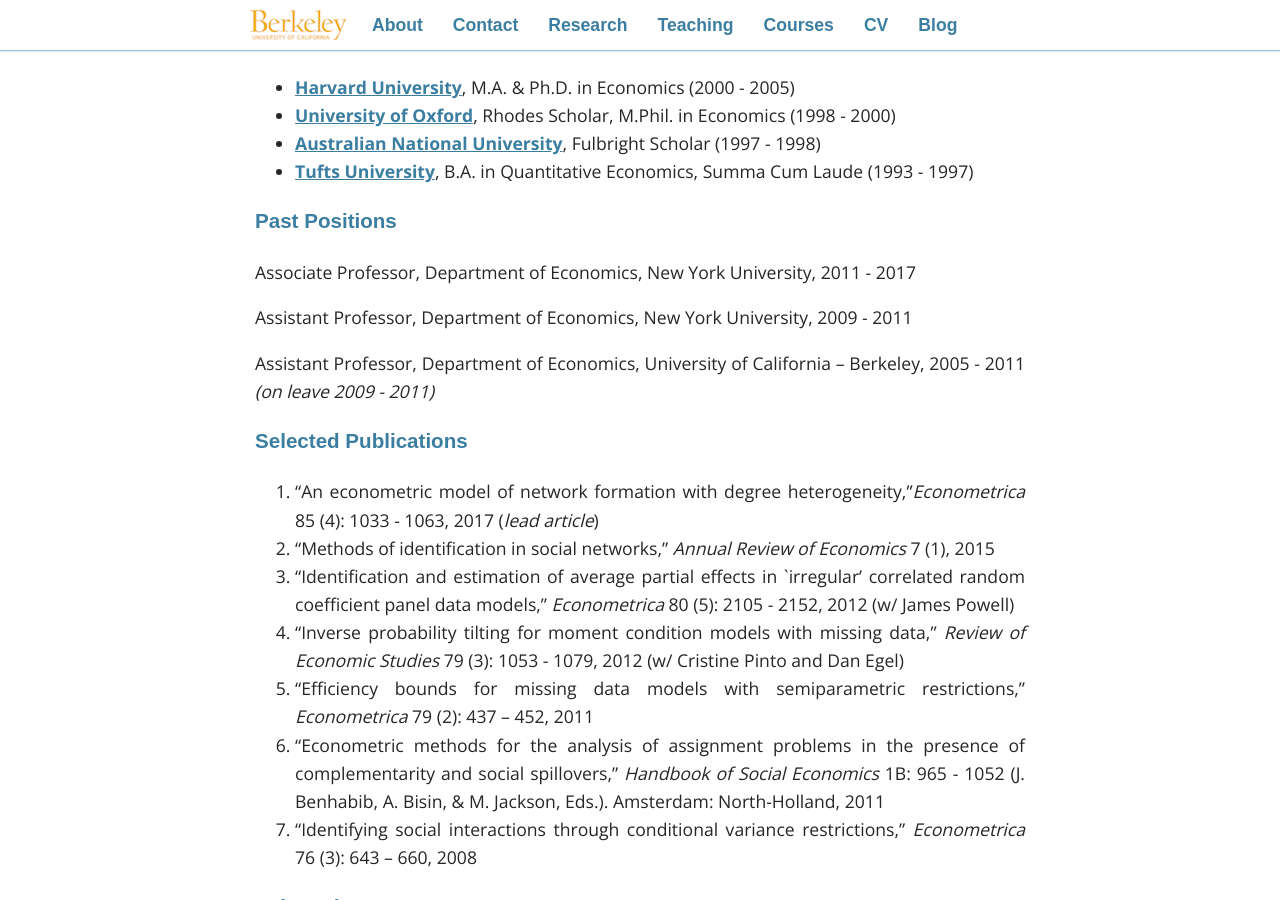
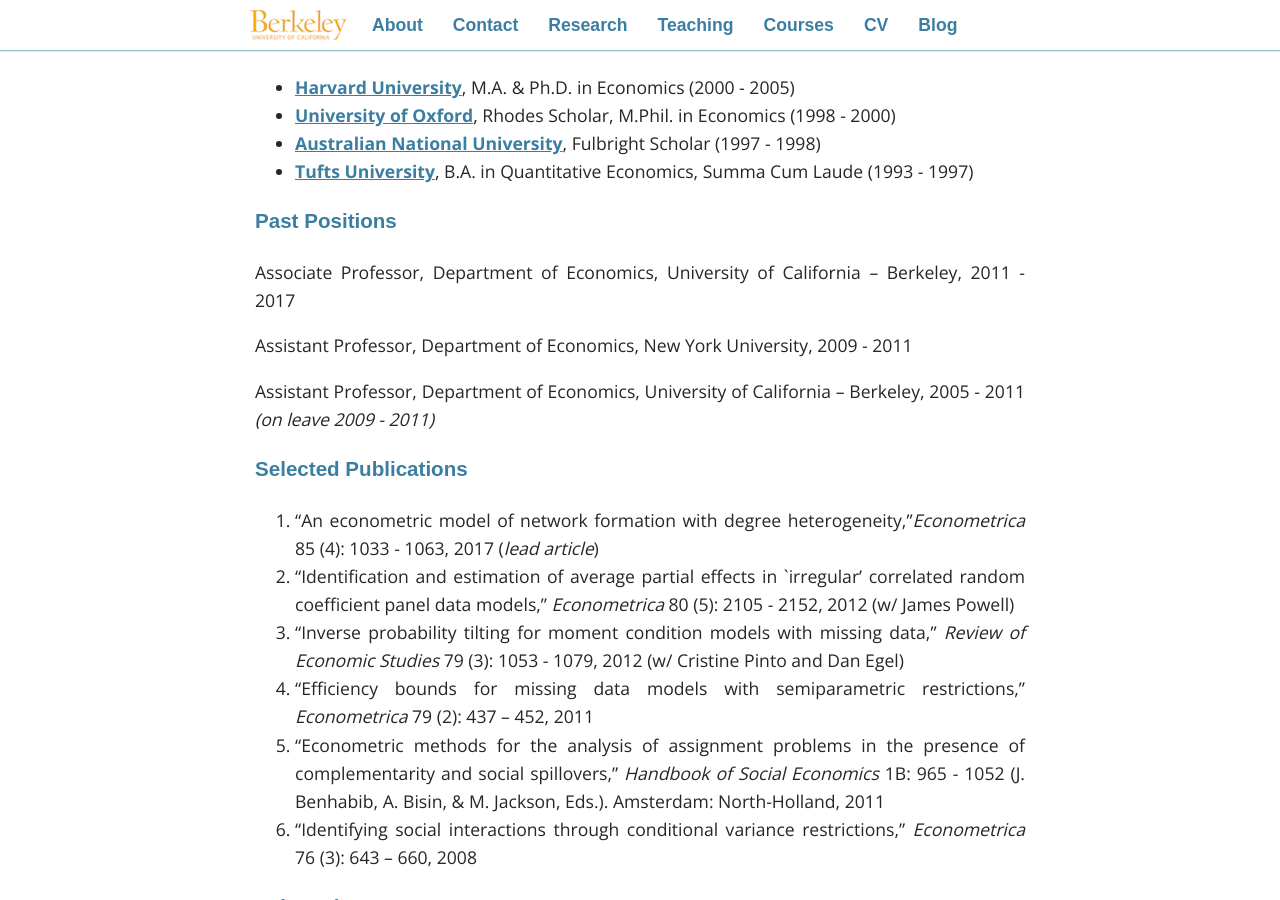
Before and after one commit to snowdj/econometrics-7, a Jekyll site: the page built from _pages/01_about.md, in a window 1280 px wide and 900 px high, scrolled down 1006 px. Built offline with Jekyll 4.4.1, drawn with Linux system fonts in a browser that asks for light colours; some web fonts are replaced; some of the changed text lies outside the part shown.

Commit message:
About page edit

```diff
--- a/_pages/01_about.md
+++ b/_pages/01_about.md
@@ -26,16 +26,14 @@
 * [Tufts University](http://ase.tufts.edu/economics/), B.A. in Quantitative Economics, Summa Cum Laude (1993 - 1997)
 
 ### Past Positions
-Associate Professor, Department of Economics, New York University, 2011 - 2017
+Associate Professor, Department of Economics, University of California – Berkeley, 2011 - 2017
 
 Assistant Professor, Department of Economics, New York University, 2009 - 2011
 
-Assistant Professor, Department of Economics, University
-of California – Berkeley, 2005 - 2011 _(on leave 2009 - 2011)_
+Assistant Professor, Department of Economics, University of California – Berkeley, 2005 - 2011 _(on leave 2009 - 2011)_
 
 ### Selected Publications
 1. "An econometric model of network formation with degree heterogeneity,"_Econometrica_ 85 (4): 1033 - 1063, 2017 (_lead article_)
-2. “Methods of identification in social networks,” _Annual Review of Economics_ 7 (1), 2015
 2. "Identification and estimation of average partial effects in `irregular' correlated random coefficient panel data models," _Econometrica_ 80 (5): 2105 - 2152, 2012 (w/ James Powell)
 3. "Inverse probability tilting for moment condition models with missing data," _Review of Economic Studies_ 79 (3): 1053 - 1079, 2012 (w/ Cristine Pinto and Dan Egel)
 4. “Efficiency bounds for missing data models with semiparametric restrictions,” _Econometrica_ 79 (2): 437 – 452, 2011
```
Also changed, not shown: other parts of _pages/01_about.md (+1 -1 lines), 16 other files.
